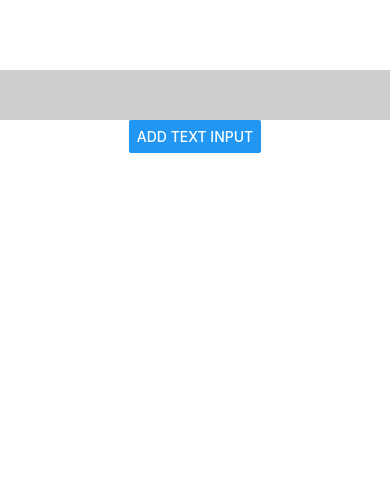
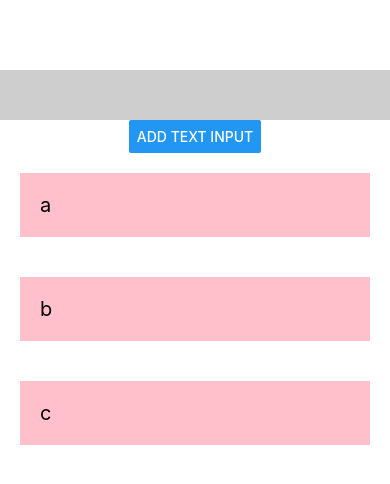
Before and after one commit to IGhost-P/Inflaern-ReactNavtive-Wintho, a React Native app in the folder my_first_app/: screen / in a window 390 px wide. Shown: the top 484 px of the page. Built offline with nearby package versions, Linux system fonts and the light colour scheme.

Commit message:
Button, ScrollView, TextInput 심화

```diff
--- a/my_first_app/App.js
+++ b/my_first_app/App.js
@@ -7,11 +7,7 @@
  */
 
 import React, { useState, useCallBack } from 'react';
-import { Button, View, Text, StyleSheet, ScrollView } from 'react-native';
-import Generator from './src/generator';
-import Header from './src/header';
-import Input from './src/inPut';
-import NumList from './src/numList';
+import { Button, View, Text, StyleSheet, ScrollView, TextInput } from 'react-native';
 
 const styles = StyleSheet.create({
   mainView: {
@@ -23,33 +19,67 @@ const styles = StyleSheet.create({
   },
   mainText: {
     fontSize: 20,
+    margin: 20,
+    backgroundColor : 'pink',
+    padding: 20
   },
+  inPut: {
+    width : '100%',
+    backgroundColor: '#cecece',
+    marginTop : 20,
+    fontSize: 25,
+    padding:10
+  }
 });
 
-const { mainView , mainText } = styles;
+const { mainView , mainText, inPut } = styles
 
 const App = function () {
-  const [state, setState] = useState({
 
-  });
+  const [ text, setText] = useState('') // 상태 대문자로 했다가 에러났었음
+  const [ alphabet, setAlphabet] = useState(['a','b','c'])
 
-  const {  } = state;
+  const onChangeInput = (e) => {
+    setText(e);
+  }
 
   const onAddTextInput = () => {
-    alert('I want text Input')
+     setText('');
+     setAlphabet([...alphabet, text]);
+
   }
 
 
   return (
     <View style={mainView}>
-
-      <Input/>
+      <TextInput
+            value = {text}
+            style ={inPut}
+            onChangeText = {onChangeInput}
+        />
       <Button
         title = "Add Text Input"
         onPress = {onAddTextInput}
         />
+
+         <ScrollView style ={{width:'100%'}}>
+           {
+             alphabet.map((item, idx)=> (
+               <Text
+               style = {mainText}
+               key={idx}>
+                 {item}
+               </Text>
+             ))
+           }
+         </ScrollView>
+
+
+
     </View>
-  );
-};
+
+    )
+
+  }
 
 export default App;
```
